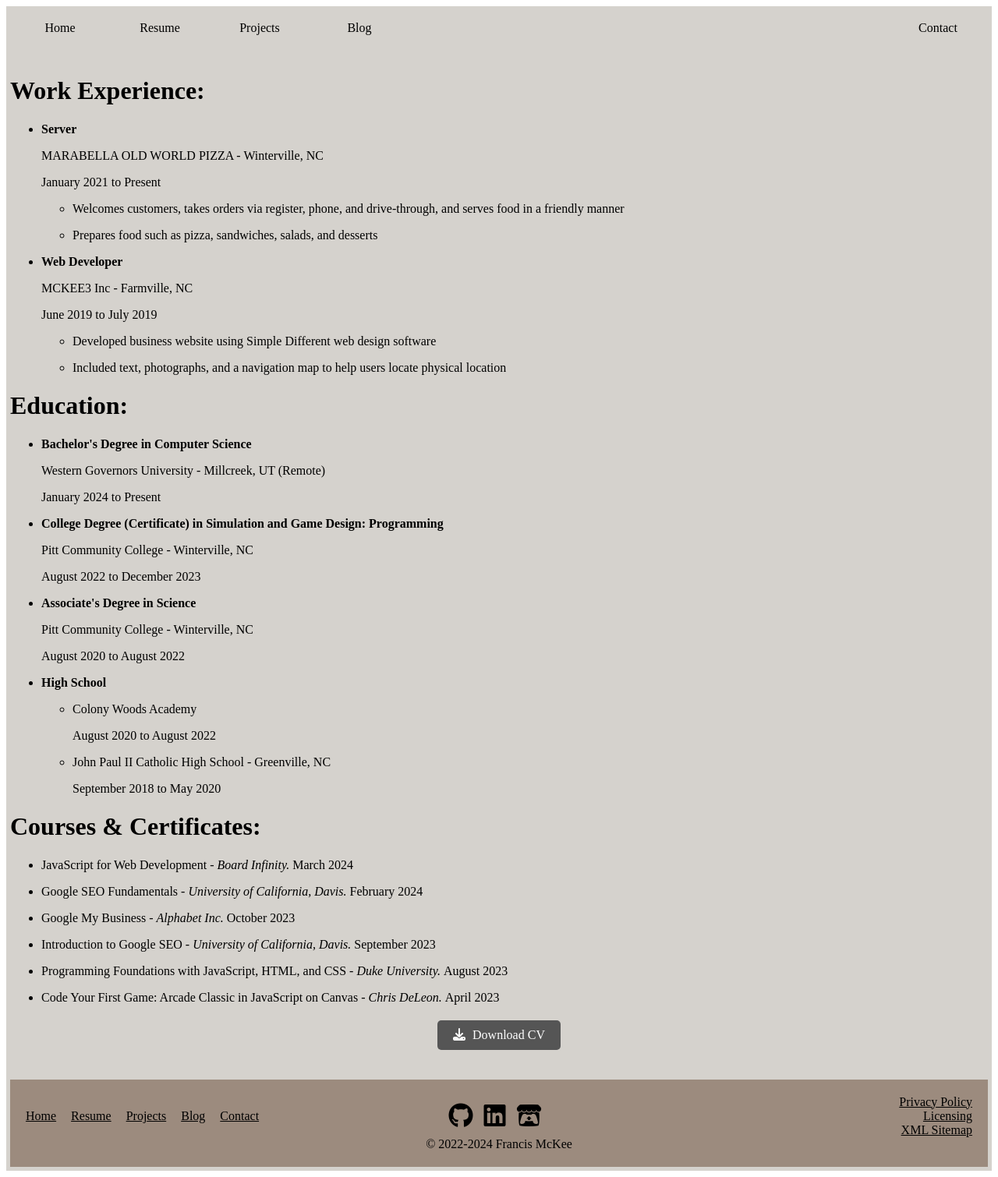
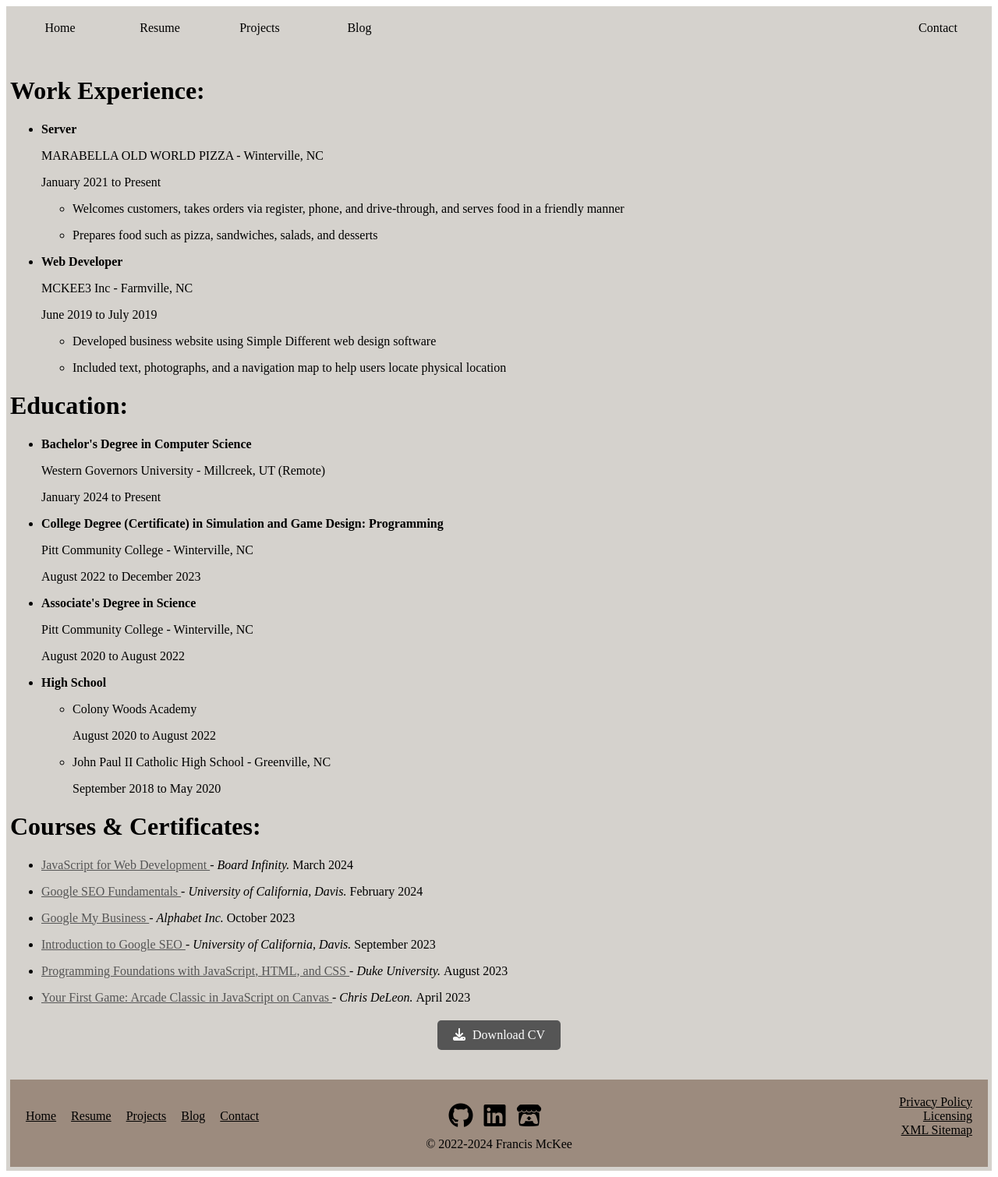
Before and after one commit to Francis-McKee/francis-mckee.github.io, a Jekyll site: the page built from resume.html, in a window 1280 px wide. Shown: the whole page at 78% size. Built offline with Jekyll 4.4.1, drawn with Linux system fonts in a browser that asks for light colours; nearby versions of some CDN libraries.

Commit message:
linked to courses from resume

```diff
--- a/css/resume.css
+++ b/css/resume.css
@@ -21,3 +21,12 @@
 .download a:hover {
     background-color: #9C8B7E;
 }
+
+a {
+    text-decoration: underline;
+    color: #555;
+}
+
+a:hover {
+    color: #9C8B7E;
+}
--- a/index.html
+++ b/index.html
@@ -23,8 +23,8 @@
 
 <div class="home-block">
   <p> I am a current college student studying Computer Science online at Western Governors University. I am looking for a position that will enable me to utilize my programming, marketing, and design skills as a web developer. In 2019, I developed a website for a local truck and auto repair business, and since then I have been learning and improving my skills through my collegiate studies and personal research. I have studied multiple programming languages that will allow me to utilize different techniques to fulfill possible needs of the client. I'd love the opportunity to put my education and experience to work for you or your company. </p>
-  <a href="https://www.fiverr.com/francis_mckee?public_mode=true" target="_blank" rel="noopener noreferrer">
-    <button> Request a Quote </button>
+  <a href="/contact.html" target="_blank" rel="noopener noreferrer">
+    <button> Contact </button>
   </a>
 </div>
 
--- a/resume.html
+++ b/resume.html
@@ -67,22 +67,22 @@
 <h1>Courses & Certificates:</h1>
 <ul>
     <li>
-        <p> JavaScript for Web Development - <i> Board Infinity. </i> March 2024 </p>
+        <p> <a href="https://www.coursera.org/learn/javascript-for-web-development?specialization=build-dynamic-website" target="_blank" rel="noopener noreferrer"> JavaScript for Web Development </a> - <i> Board Infinity. </i> March 2024 </p>
     </li>
     <li>
-        <p> Google SEO Fundamentals - <i> University of California, Davis. </i> February 2024 </p>
+        <p> <a href="https://www.coursera.org/learn/seo-fundamentals?specialization=build-dynamic-website" target="_blank" rel="noopener noreferrer"> Google SEO Fundamentals </a> - <i> University of California, Davis. </i> February 2024 </p>
     </li>
     <li>
-        <p> Google My Business - <i> Alphabet Inc. </i> October 2023 </p>
+        <p> <a href="https://skillshop.exceedlms.com/student/path/3382-google-my-business" target="_blank" rel="noopener noreferrer"> Google My Business </a> - <i> Alphabet Inc. </i> October 2023 </p>
     </li>
     <li>
-        <p> Introduction to Google SEO - <i> University of California, Davis. </i> September 2023 </p>
+        <p> <a href="https://www.coursera.org/learn/search-engine-optimization?specialization=seo" target="_blank" rel="noopener noreferrer"> Introduction to Google SEO </a> - <i> University of California, Davis. </i> September 2023 </p>
     </li>
     <li>
-        <p> Programming Foundations with JavaScript, HTML, and CSS - <i> Duke University. </i> August 2023 </p>
+        <p> <a href="https://www.coursera.org/learn/duke-programming-web?specialization=build-dynamic-website" target="_blank" rel="noopener noreferrer"> Programming Foundations with JavaScript, HTML, and CSS </a> - <i> Duke University. </i> August 2023 </p>
     </li>
     <li>
-        <p> Code Your First Game: Arcade Classic in JavaScript on Canvas - <i> Chris DeLeon. </i> April 2023 </p>
+        <p> <a href="https://www.udemy.com/course/code-your-first-game/" target="_blank" rel="noopener noreferrer"> Your First Game: Arcade Classic in JavaScript on Canvas </a> - <i> Chris DeLeon. </i> April 2023 </p>
     </li>
 </ul>
 <div class="download">
```
Also changed, not shown: 3 other files.
